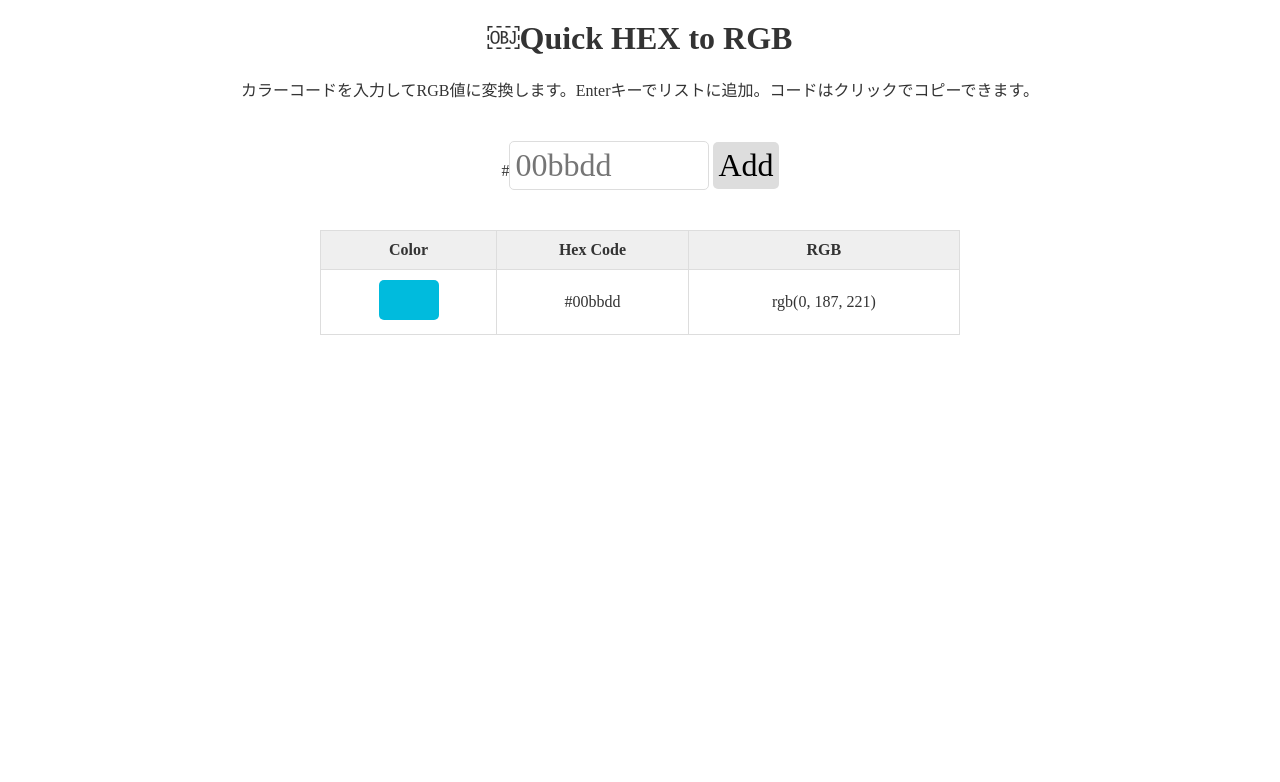
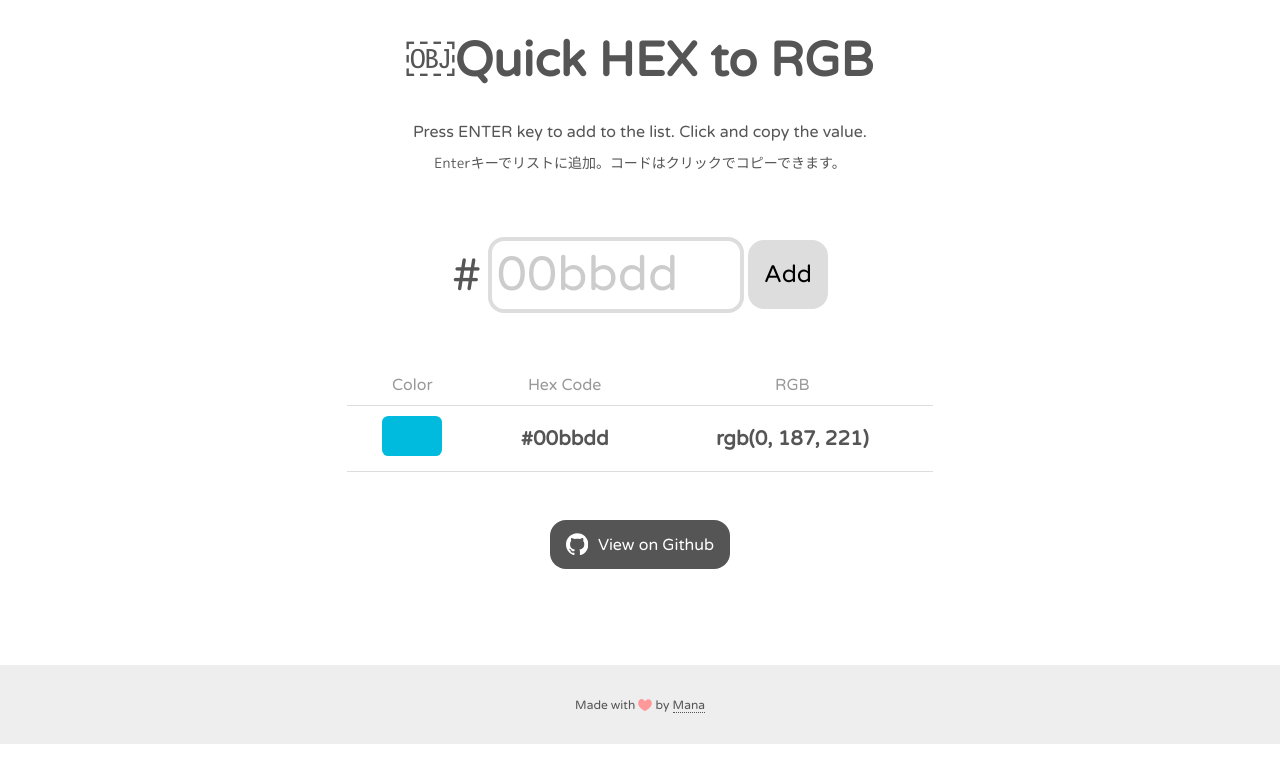
Before and after one commit to manabox/quick-hex-to-rgb, a plain HTML site: page index.html in a window 1280 px wide. Drawn offline with nearby package versions, Linux system fonts and the light colour scheme; some packages are replaced by stand-ins of ours.

Commit message:
Updated styling, Added footer

```diff
--- a/index.html
+++ b/index.html
@@ -4,20 +4,29 @@
 	<meta charset="UTF-8">
 	<meta name="viewport" content="width=device-width">
 	<title>￼Quick HEX to RGB</title>
-	<meta name="description" content="">
+	<meta name="description" content="Convert HEX color code to RGB value quickly">
 
-<!-- External files -->
+<!-- CSS -->
 	<link rel="stylesheet" href="https://unpkg.com/ress/dist/ress.min.css">
+	<link href="https://fonts.googleapis.com/css?family=M+PLUS+Rounded+1c|Varela+Round" rel="stylesheet">
 	<link rel="stylesheet" href="style.css">
 
 </head>
 
 <body>
+	<svg class="defs">
+		<symbol id="github" viewBox="0 0 24 24"><path d="M12 .297c-6.63 0-12 5.373-12 12 0 5.303 3.438 9.8 8.205 11.385.6.113.82-.258.82-.577 0-.285-.01-1.04-.015-2.04-3.338.724-4.042-1.61-4.042-1.61C4.422 18.07 3.633 17.7 3.633 17.7c-1.087-.744.084-.729.084-.729 1.205.084 1.838 1.236 1.838 1.236 1.07 1.835 2.809 1.305 3.495.998.108-.776.417-1.305.76-1.605-2.665-.3-5.466-1.332-5.466-5.93 0-1.31.465-2.38 1.235-3.22-.135-.303-.54-1.523.105-3.176 0 0 1.005-.322 3.3 1.23.96-.267 1.98-.399 3-.405 1.02.006 2.04.138 3 .405 2.28-1.552 3.285-1.23 3.285-1.23.645 1.653.24 2.873.12 3.176.765.84 1.23 1.91 1.23 3.22 0 4.61-2.805 5.625-5.475 5.92.42.36.81 1.096.81 2.22 0 1.606-.015 2.896-.015 3.286 0 .315.21.69.825.57C20.565 22.092 24 17.592 24 12.297c0-6.627-5.373-12-12-12"/></symbol>
+		<symbol id="heart" viewBox="0 0 26 22.8"> <path d="M13,4.8C9.5-3.2,0-0.7,0,8.4c0.2,8.2,13,14.4,13,14.4s12.8-6.2,13-14.4C26-0.7,16.5-2.2,13,4.8z"/> </symbol>
+	</svg>
+	<div class="wrapper">
+		<header>
 			<h1>￼Quick HEX to RGB</h1>
-	<p class="desc">カラーコードを入力してRGB値に変換します。Enterキーでリストに追加。コードはクリックでコピーできます。</p>
+			<p class="desc">Press ENTER key to add to the list. Click and copy the value.</p>
+			<p class="desc desc-ja">Enterキーでリストに追加。コードはクリックでコピーできます。</p>
+		</header>
 
-	<div id="app">
-		#<input v-model="newColor" type="text" placeholder="00bbdd" @keyup.enter="addColor" autofocus>
+		<section id="app">
+			<span class="hash">#</span><input v-model="newColor" type="text" placeholder="00bbdd" @keyup.enter="addColor" autofocus>
 			<button @click.prevent="addColor">Add</button>
 
 			<div class="new-color" v-if="newColor != ''">
@@ -37,8 +46,33 @@
 					<td class="copy-value" :data-clipboard-text="'rgb('+ list.listRgb +')'">rgb({{list.listRgb}})</td>
 				</tr>
 			</table>
+
+			<a class="btn-github" href="#"><svg><use xlink:href="#github" /></svg>View on Github</a>
+		</section>
+
+		<aside>
+			<script async src="//pagead2.googlesyndication.com/pagead/js/adsbygoogle.js"></script>
+			<!-- Responsive-horizontal -->
+			<ins class="adsbygoogle"
+			     style="display:block"
+			     data-ad-client="ca-pub-7835790423256013"
+			     data-ad-slot="5005577572"
+			     data-ad-format="auto"
+			     data-full-width-responsive="true"></ins>
+			<script>
+			(adsbygoogle = window.adsbygoogle || []).push({});
+			</script>
+		</aside>
 	</div>
 
+	<footer>
+		<p class="copyright">
+			Made with <a class="heart-link" href="https://www.instagram.com/ohana_box/"><svg aria-label="love"><use xlink:href="#heart" /></svg></a>
+			by <a href="http://www.webcreatormana.com/">Mana</a>
+		</p>
+	</footer>
+
+<!-- JS -->
 	<script src="https://cdn.jsdelivr.net/npm/vue"></script>
 	<script src="https://unpkg.com/clipboard@2/dist/clipboard.min.js"></script>
 	<script src="app.js"></script>
--- a/style.css
+++ b/style.css
@@ -7,38 +7,85 @@ html {
     font-size: 100%;
 }
 body{
-	color: #333;
+	color: #555;
 	text-align: center;
+	font-family: 'Varela Round', sans-serif;
 }
+
+/* Link */
+a {
+	color: #555;
+    text-decoration: none;
+    border-bottom: 1px dotted #555;
+}
+a:hover {
+	color: #aaa;
+}
+
+.wrapper {
+	max-width: 900px;
+	padding: 2rem;
+	margin: 0 auto;
+}
+
+/* SVG */
+.defs {
+	display: none;
+}
+
+/* Text */
 h1 {
-	margin: 20px 0;
+	margin-bottom: 2rem;
+	font-size: 3rem;
 }
 .desc {
-	margin-bottom: 40px;
+	margin-bottom: 10px;
+}
+.desc-ja {
+	font-family: 'M PLUS Rounded 1c', sans-serif;
+	font-size: .875rem;
 }
 
 /****************************************************************
 ADD NEW COLOR AREA
 *****************************************************************/
+#app {
+	margin: 4rem 0;
+}
+.hash {
+	font-size: 3rem;
+	margin-right: .4rem;
+}
+input[type="text"] {
+	border: 4px solid #ddd;
+	border-radius: 1rem;
+	padding: 5px;
+	width: 16rem;
+	font-size: 3rem;
+}
+input[type="text"]::placeholder{
+	color: #ccc;
+}
+button {
+	background: #ddd;
+	border-radius: 1rem;
+	padding: 1.25rem 1rem;
+    font-size: 1.5rem;
+    position: relative;
+	top: -8px;
+}
+button:hover {
+	background: #ccc;
+}
 .new-color {
 	display: flex;
 	justify-content: center;
-	margin-top: 20px;
+	margin: 4rem 0;
 }
 .new-color .color-sample {
 	margin-right: 20px;
 }
-input[type="text"] {
-	border: 1px solid #ddd;
-	border-radius: 5px;
-	padding: 5px;
-	width: 200px;
-	font-size: 2rem;
-}
-button {
-	background: #ddd;
-	border-radius: 5px;
-	padding: 5px;
+.new-color .copy-value {
 	font-size: 2rem;
 }
 
@@ -46,24 +93,25 @@ button {
 COLOR LIST AREA
 *****************************************************************/
 table {
-	border-collapse:collapse;
+	border-collapse: collapse;
 	text-align: center;
-	width: 50%;
-	margin: 40px auto;
-}
-th {
-	background:#efefef;
+	width: 70%;
+	margin: 3rem auto;
 }
 th,
 td {
-	border:1px solid #ddd;
-	padding:10px;
-	vertical-align:middle;
+	border-bottom: 1px solid #ddd;
+	padding: 10px;
+	vertical-align: middle;
+}
+th {
+	font-weight: normal;
+	color: #999;
 }
 .color-sample {
 	width: 60px;
 	height: 40px;
-	border-radius: 5px;
+	border-radius: .4rem;
 	display: inline-block;
 }
 
@@ -71,6 +119,8 @@ td {
 COPY TEXT
 *****************************************************************/
 .copy-value {
+	font-weight: bold;
+	font-size: 1.25rem;
 	cursor: pointer;
 	position: relative;
 }
@@ -87,20 +137,87 @@ COPY TEXT
 /* Tooltip */
 .tooltip::after {
 	content: 'Copied!';
-	background: #333;
+	background: #555;
 	display: inline-block;
 	color: #fff;
-	border-radius: 5px;
+	border-radius: .4rem;
 	position: absolute;
 	left: 50%;
-	bottom: -14px;
+	bottom: -.8rem;
 	transform: translate(-50%, 0);
 	font-size: .75rem;
 	padding: 4px 10px 6px 10px;
 	animation: fade-tooltip .5s 1s 1 forwards;
+}
+.new-color .tooltip::after {
+	bottom: -2rem;
 }
 
 /* Animation */
 @keyframes fade-tooltip {
   to { opacity: 0; }
 }
+
+/****************************************************************
+BELOW THE CONTENTS
+*****************************************************************/
+/* Github button */
+.btn-github {
+	background: #555;
+	border-radius: 1rem;
+	display: inline-block;
+	color: #fff;
+	padding: .5rem 1rem .8rem;
+}
+.btn-github:hover {
+	background: #777;
+	color: #fff;
+	text-decoration: none;
+}
+.btn-github svg {
+	width: 1.4rem;
+	height: 1.4rem;
+	fill: #fff;
+	margin-right: .6rem;
+	position: relative;
+	top: .3rem
+}
+
+/* Tutorial links */
+.links {
+	border-top: 1px solid #ddd;
+	padding-top: 4rem;
+	margin-bottom: 4rem;
+}
+
+/****************************************************************
+FOOTER
+*****************************************************************/
+footer {
+	background: #eee;
+	padding: 2rem 0;
+}
+.copyright {
+	font-size: .75rem;
+}
+.copyright svg {
+	fill: #f99;
+	width: 14px;
+	height: 12px;
+	position: relative;
+	top: 2px;
+}
+.copyright svg:hover {
+	animation: heart-beats .3s infinite alternate;
+}
+.heart-link {
+	border: none;
+}
+
+/* Animation */
+@keyframes heart-beats {
+	to {
+		transform: scale(1.3);
+		transform-origin: center center;
+	}
+}
```
Lines whose indentation alone changed are shown as unchanged.
